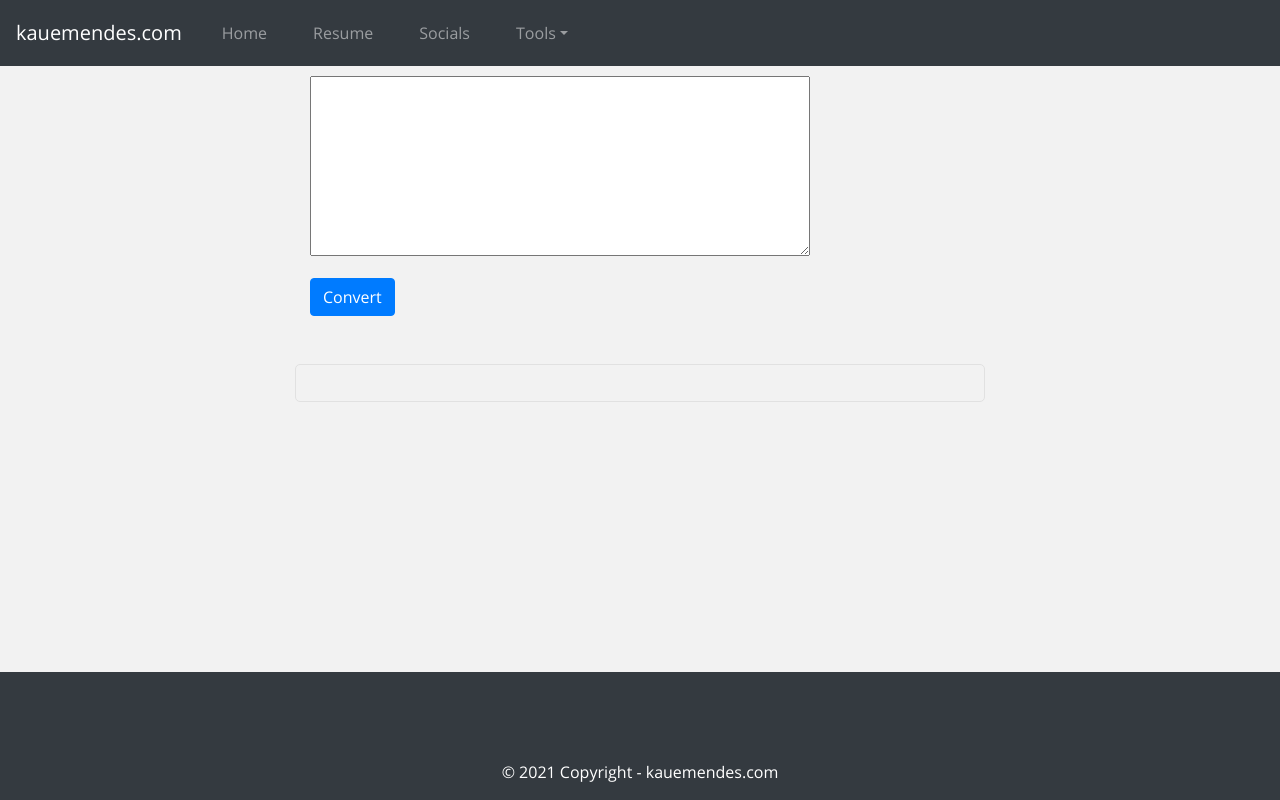
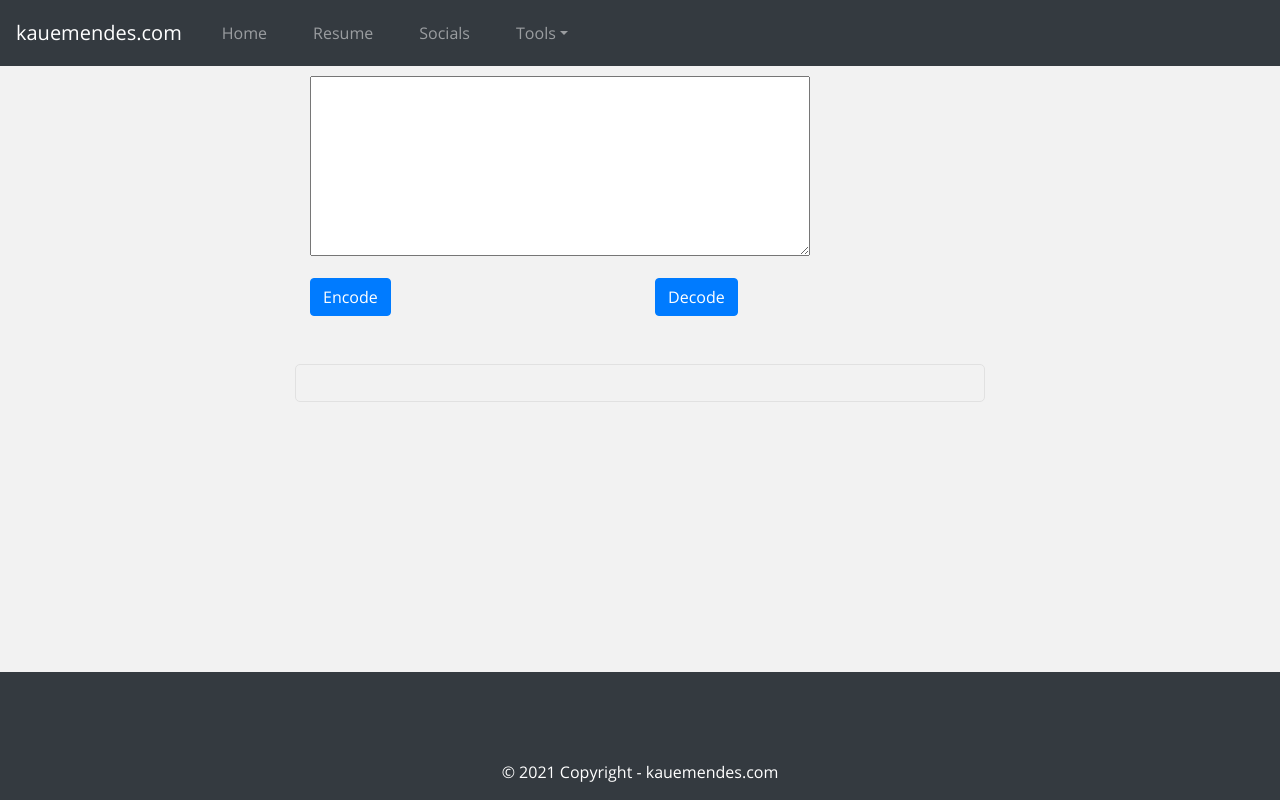
Before and after one commit to kauemendes/kauemendes.com, a Next.js app: page /convertToBase64 in a window 1280 px wide. Built offline with nearby package versions, Linux system fonts and the light colour scheme.

Commit message:
Add Decode and Encode and API start

```diff
--- a/components/toolconvert.js
+++ b/components/toolconvert.js
@@ -1,4 +1,5 @@
 import btoa from 'btoa'
+import atob from 'atob'
 
 import {Container, Row, Col, Button} from 'react-bootstrap'
 import React from 'react'
@@ -13,17 +14,30 @@ class ToolConvert extends React.Component {
         super(props);
         // create a ref to store the textInput DOM element
         this.textArea = React.createRef();
-        this.handleConvert = this.handleConvert.bind(this);
+        this.handleEncode = this.handleEncode.bind(this);
+        this.handleDecode = this.handleDecode.bind(this);
         this.handleChange  = this.handleChange.bind(this);
     }
 
-    handleConvert = (event) => {
+    handleEncode = (event) => {
         if (this.state.textvalue === undefined) return
 
         this.setState(state => {
             return {
                 state,
                 textConverted: btoa(this.state.textvalue)
+            }
+        });
+        event.preventDefault();
+    }
+
+    handleDecode = (event) => {
+        if (this.state.textvalue === undefined) return
+
+        this.setState(state => {
+            return {
+                state,
+                textConverted: atob(this.state.textvalue)
             }
         });
         event.preventDefault();
@@ -48,7 +62,10 @@ class ToolConvert extends React.Component {
                 </Row>
                 <Row>
                     <Col>
-                        <Button onClick={this.handleConvert}>Convert</Button>
+                        <Button onClick={this.handleEncode}>Encode</Button>
+                    </Col>
+                    <Col>
+                        <Button onClick={this.handleDecode}>Decode</Button>
                     </Col>
                 </Row>
                 <Row>
--- /dev/null
+++ b/pages/api/health.js
@@ -0,0 +1,3 @@
+export default function handler(req, res) {
+    res.status(200).json({ OK: true })
+  }
```
Also changed, not shown: 1 other file (tests, documents, lock files or other folders).
